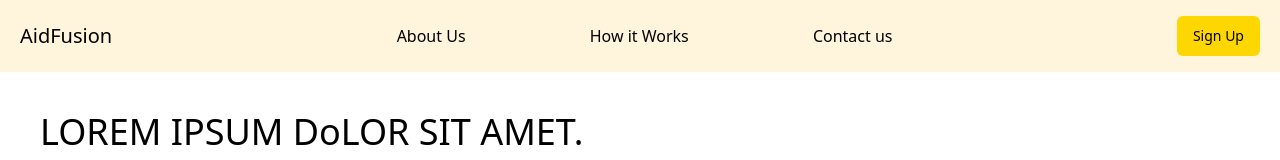
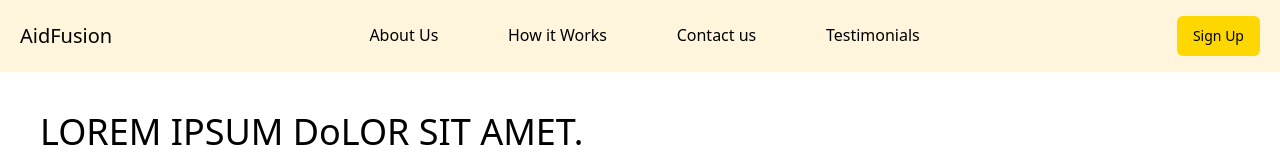
Before and after one commit to AidFusion/AidFusion-fe, a React (Vite) app in the folder AidFusion/: page / in a window 1280 px wide. Shown: the top 160 px of the page. Built offline with nearby package versions, Linux system fonts and the light colour scheme.

Commit message:
create vercel.json

```diff
--- a/AidFusion/package.json
+++ b/AidFusion/package.json
@@ -20,6 +20,7 @@
     "react-dom": "^18.2.0",
     "react-intersection-observer": "^9.5.2",
     "react-router-dom": "^6.17.0",
+    "react-scroll": "^1.9.0",
     "shadcn-ui": "^0.4.1",
     "tailwind-merge": "^1.14.0",
     "tailwindcss-animate": "^1.0.7"
--- a/AidFusion/src/components/About.jsx
+++ b/AidFusion/src/components/About.jsx
@@ -1,8 +1,8 @@
 import React from 'react'
 
-export const About = () => {
+export const About = ({sectionId}) => {
   return (
-    <div className='p-10 flex flex-col gap-10'>
+    <div className='p-10 flex flex-col gap-10' id={sectionId}>
       <div className='text-2xl text-center font-semibold p-5'>ABOUT US</div>
       <div className='flex flex-col md:flex-row gap-10 items-center'>
         <div className='md:w-[50%] w-full h-80 rounded-md bg-secondary object-contain'>
--- a/AidFusion/src/components/Contact.jsx
+++ b/AidFusion/src/components/Contact.jsx
@@ -3,9 +3,9 @@ import { Textarea } from "@/components/ui/textarea"
 import { Input } from "@/components/ui/input"
 import { Button } from './ui/button';
 
-export const Contact = () => {
+export const Contact = ({sectionId}) => {
     return (
-        <div className='bg-secondary text-white p-10 flex flex-col md:flex-row gap-10'>
+        <div className='bg-secondary text-white p-10 flex flex-col md:flex-row gap-10' id={sectionId}>
             <div className='md:text-left md:w-1/2'>
                 <h1 className='text-4xl font-semibold'>Contact Us</h1>
                 <div>Lorem ipsum, dolor sit amet consectetur adipisicing elit. Expedita ducimus, delectus officia corporis architecto magnam veritatis velit aspernatur quia modi eius iusto ipsum deserunt? Accusamus id neque deserunt quas distinctio!</div>
--- a/AidFusion/src/components/Hero.jsx
+++ b/AidFusion/src/components/Hero.jsx
@@ -1,9 +1,9 @@
 import React from 'react'
 import { Button } from './ui/button'
 
-export const Hero = () => {
+export const Hero = ({sectionId}) => {
   return (
-    <div className='p-10 bg-white justify-between'>
+    <div className='p-10 bg-white justify-between' id={sectionId}>
       <div className='flex flex-col gap-10'>
         <div className='gap-4 flex flex-col'>
         <p className='text-4xl'>LOREM IPSUM DoLOR SIT AMET.</p>
--- a/AidFusion/src/components/Howitworks.jsx
+++ b/AidFusion/src/components/Howitworks.jsx
@@ -8,7 +8,7 @@ import {
   CardTitle,
 } from "@/components/ui/card"
 
-export const Howitworks = () => {
+export const Howitworks = ({sectionId}) => {
   const cards = [
     {
       title: "Card Title",
@@ -32,7 +32,7 @@ export const Howitworks = () => {
   ]
 
   return (
-    <div className='p-10 flex flex-col gap-10'>
+    <div className='p-10 flex flex-col gap-10' id={sectionId}>
       <div className='text-2xl text-center font-semibold p-5'>HOW IT WORKS</div>
       <div className='flex flex-col md:flex-row gap-12 justify-center items-center'>
         {cards.map((card, index) => (
--- a/AidFusion/src/components/Navbar.jsx
+++ b/AidFusion/src/components/Navbar.jsx
@@ -1,4 +1,5 @@
 import React, { useState } from 'react'
+import { Link } from 'react-scroll'
 import {
     NavigationMenu,
     NavigationMenuContent,
@@ -24,9 +25,46 @@ export const Navbar = () => {
                 <div className='text-xl'>AidFusion</div>
                 <div className='w-1/2'>
                     <ul className='flex flex-row justify-around'>
-                        <li>About Us</li>
-                        <li>How it Works</li>
-                        <li>Contact us</li>
+                        <Link
+                            activeClass="active"
+                            to="about"
+                            spy={true}
+                            smooth={true}
+                            duration={500}
+                            className='cursor-pointer hover:text-secondary hover:border-b-secondary border-b-2 border-transparent'
+                        >
+                            About Us
+                        </Link>
+                        <Link
+                            activeClass="active"
+                            to="how-it-works"
+                            spy={true}
+                            smooth={true}
+                            duration={500}
+                            className='cursor-pointer hover:text-secondary hover:border-b-secondary border-b-2 border-transparent'
+                        >
+                            How it Works
+                        </Link>
+                        <Link
+                            activeClass="active"
+                            to="contact"
+                            spy={true}
+                            smooth={true}
+                            duration={500}
+                            className='cursor-pointer hover:text-secondary hover:border-b-secondary border-b-2 border-transparent'
+                        >
+                            Contact us
+                        </Link>
+                        <Link
+                            activeClass="active"
+                            to="contact"
+                            spy={true}
+                            smooth={true}
+                            duration={500}
+                            className='cursor-pointer hover:text-secondary hover:border-b-secondary border-b-2 border-transparent'
+                        >
+                            Testimonials
+                        </Link>
                     </ul>
                 </div>
                 <div>
@@ -61,9 +99,50 @@ export const Navbar = () => {
                         </Button>
                     </div>
                     <ul className='flex flex-col items-center gap-5 py-6'>
-                            <li className='border-transparent border-b-2 hover:border-b-2 hover:border-primary'>About Us</li>
-                            <li className='border-transparent border-b-2 hover:border-b-2 hover:border-primary'>How it Works</li>
-                            <li className='border-transparent border-b-2 hover:border-b-2 hover:border-primary'>Contact us</li>
+                        <Link
+                            onClick={toggle}
+                            activeClass="active"
+                            to="about"
+                            spy={true}
+                            smooth={true}
+                            duration={500}
+                            className='hover:border-b-primary cursor-pointer border-b-2 border-transparent'
+                        >
+                            About Us
+                        </Link>
+                        <Link
+                            onClick={toggle}
+                            activeClass="active"
+                            to="how-it-works"
+                            spy={true}
+                            smooth={true}
+                            duration={500}
+                            className='hover:border-b-primary cursor-pointer border-b-2 border-transparent'
+                        >
+                            How it Works
+                        </Link>
+                        <Link
+                            onClick={toggle}
+                            activeClass="active"
+                            to="contact"
+                            spy={true}
+                            smooth={true}
+                            duration={500}
+                            className='hover:border-b-primary cursor-pointer border-b-2 border-transparent'
+                        >
+                            Contact us
+                        </Link>
+                        <Link
+                            onClick={toggle}
+                            activeClass="active"
+                            to="contact"
+                            spy={true}
+                            smooth={true}
+                            duration={500}
+                            className='hover:border-b-primary cursor-pointer border-b-2 border-transparent'
+                        >
+                            Testimonials
+                        </Link>
                     </ul>
                 </div>
             )}
--- a/AidFusion/src/components/Testimonials.jsx
+++ b/AidFusion/src/components/Testimonials.jsx
@@ -8,7 +8,7 @@ import {
 } from "@/components/ui/card";
 import { Button } from './ui/button';
 
-export const Testimonials = () => {
+export const Testimonials = ({sectionId}) => {
   const cards = [
     {
       title: "Card Title 1",
@@ -88,7 +88,7 @@ export const Testimonials = () => {
   }, []);
 
   return (
-    <div className="py-10 px-2 md:p-10 flex flex-col gap-10">
+    <div className="py-10 px-2 md:p-10 flex flex-col gap-10" id={sectionId}>
       <div className="text-2xl text-center font-semibold p-5">TESTIMONIALS</div>
       <div className="flex md:gap-12 gap-6 items-center relative">
         <Button variant="icon" className="scroll-button left hidden md:block rounded-full bg-secondary text-white" onClick={scrollLeft}>&lt;</Button>
--- a/AidFusion/src/pages/Home.jsx
+++ b/AidFusion/src/pages/Home.jsx
@@ -7,16 +7,22 @@ import { Contact } from '@/components/Contact';
 import Layout from '@/components/Layout';
 
 
-export const Home = () => {
+export const Home = ({sectionId}) => {
+  // const scrollToSection = (sectionId) => {
+  //   const section = document.getElementById(sectionId);
+  //   if (section) {
+  //     section.scrollIntoView({ behavior: 'smooth' });
+  //   }
+  // };
   return (
     <div className='bg-primary'>
       <Layout>
         <div className=''>
-          <Hero />
-          <About />
-          <Howitworks />
-          <Testimonials />
-          <Contact />
+          <Hero sectionId="hero" />
+          <About sectionId="about" />
+          <Howitworks sectionId="how-it-works" />
+          <Testimonials sectionId="testionials" />
+          <Contact sectionId="contact" />
         </div>
       </Layout>
     </div>
```
Also changed, not shown: AidFusion/vercel.json (added), 1 other file (tests, documents, lock files or other folders). Lines whose indentation alone changed are shown as unchanged.
